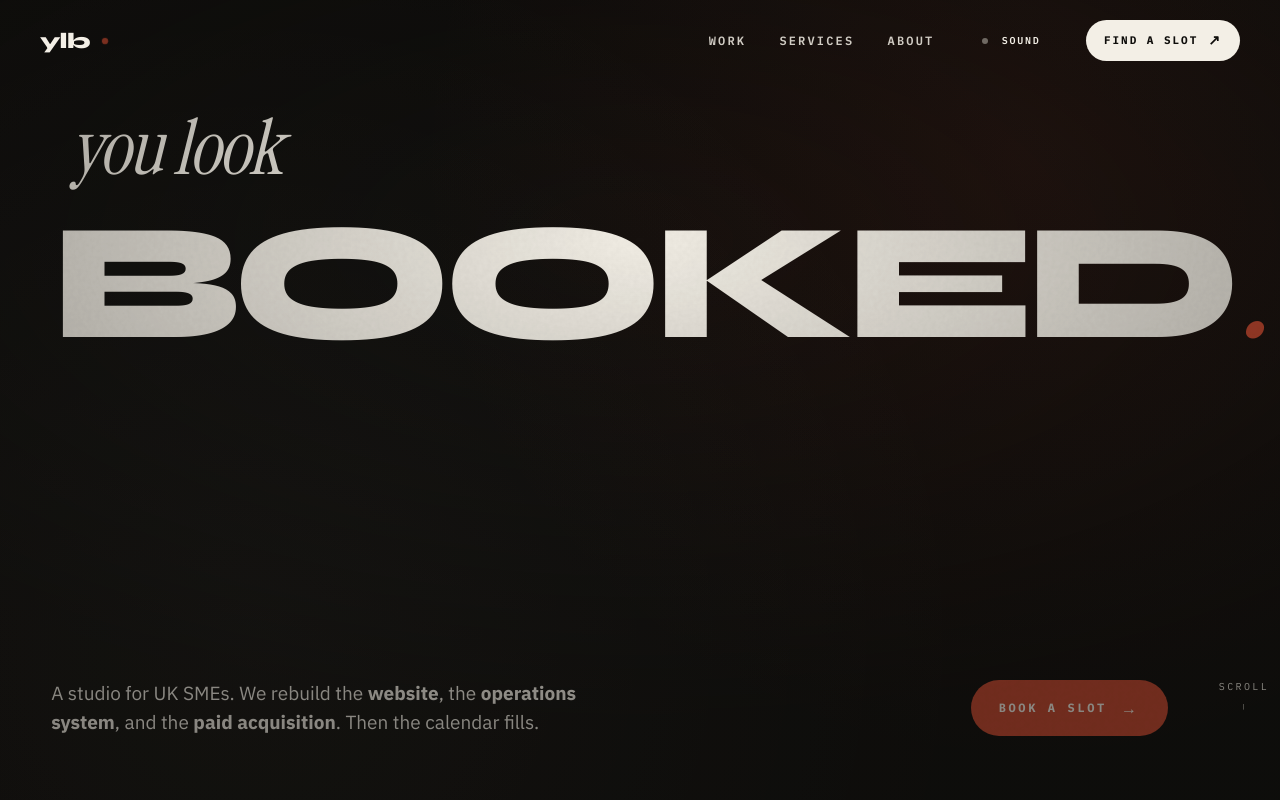
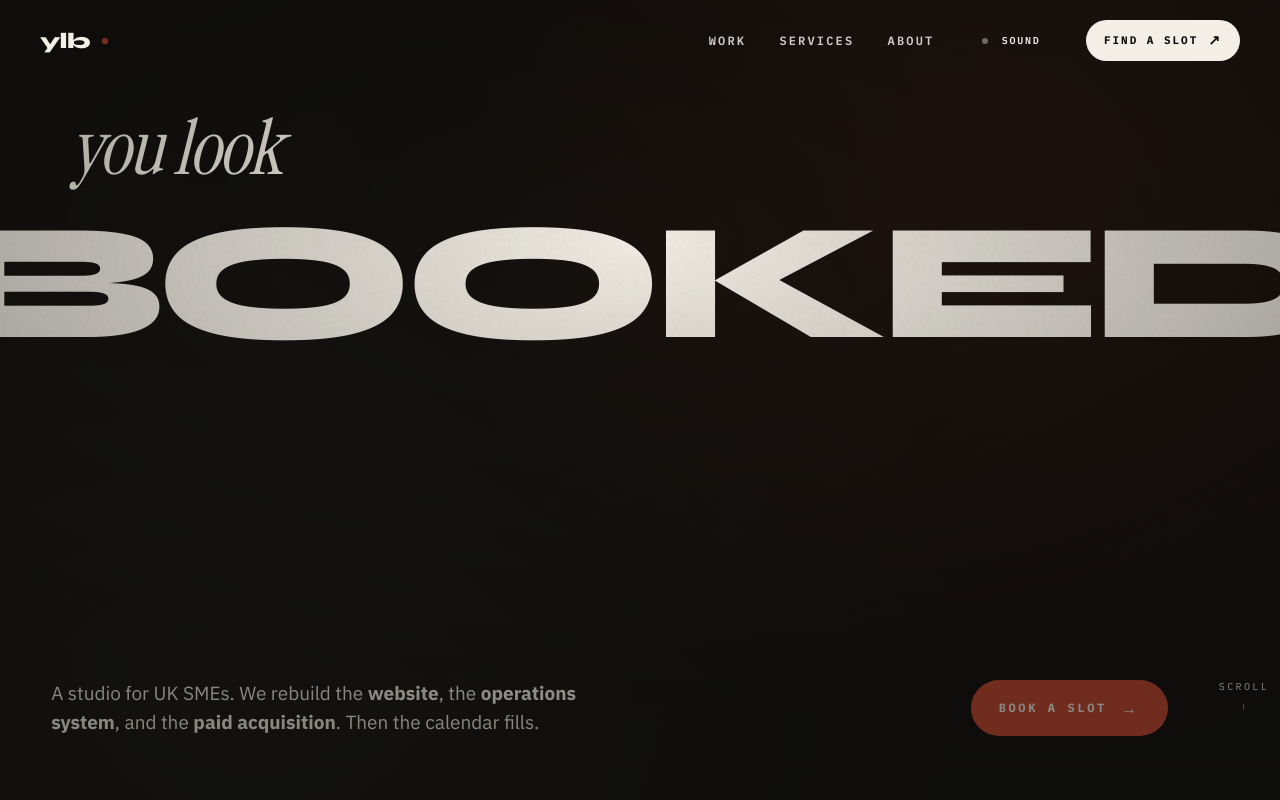
Before and after one commit to rowanbdouglass-creator/growth-studio, a Next.js app: page / in a window 1280 px wide. Shown: the top 800 px of the page. Built offline with nearby package versions, Linux system fonts and the light colour scheme.

Commit message:
fix(hero): stretch BOOKED horizontally with scaleX(1.18) (~280px wider visually)

```diff
--- a/components/sections/HeroDark.tsx
+++ b/components/sections/HeroDark.tsx
@@ -104,7 +104,8 @@ export function HeroDark() {
           you look
         </span>
 
-        {/* Massive BOOKED. — single dominant word. */}
+        {/* Massive BOOKED. — single dominant word.
+            Horizontal scaleX stretches glyphs wider without changing height. */}
         <h1
           style={{
             fontFamily: "var(--font-syne)",
@@ -116,6 +117,8 @@ export function HeroDark() {
             margin: 0,
             textAlign: "center",
             whiteSpace: "nowrap",
+            transform: "scaleX(1.18)",
+            transformOrigin: "center center",
           }}
           className="hd-mega"
         >
```
